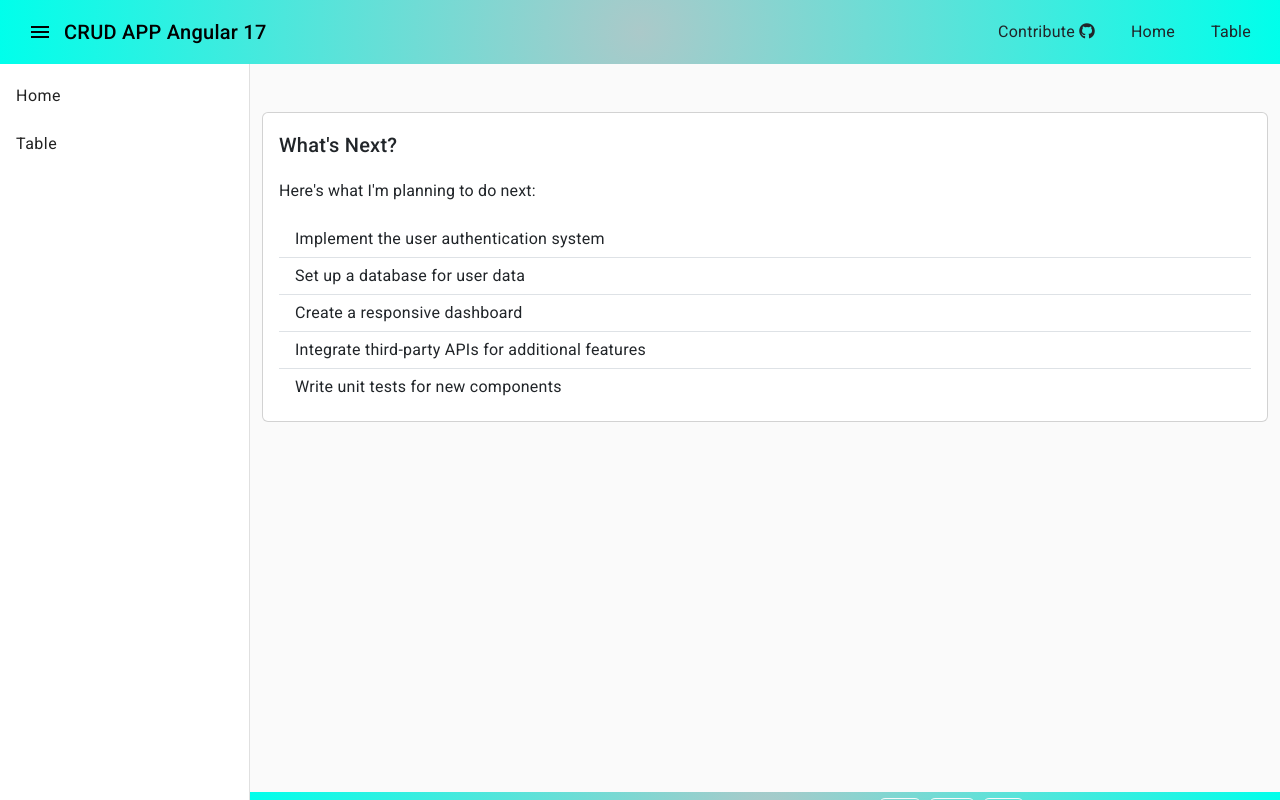
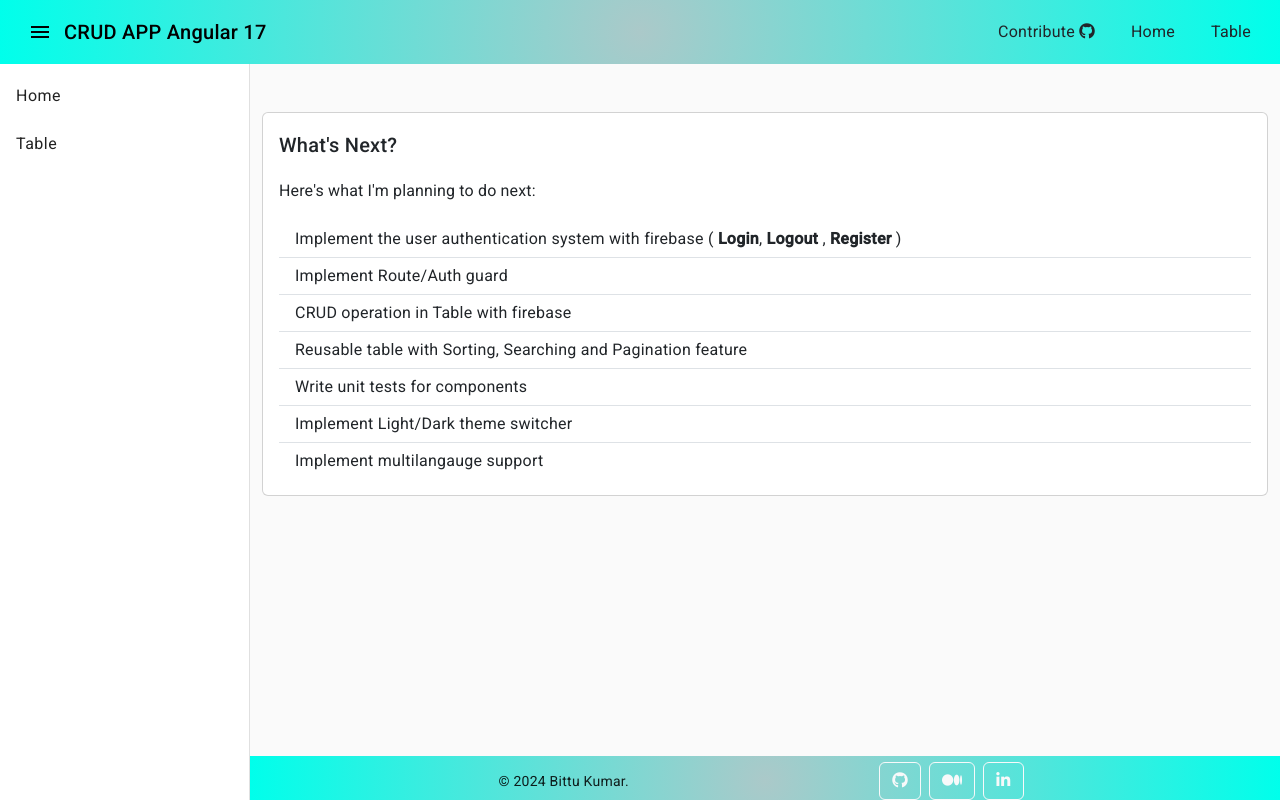
Before and after one commit to Chief16/Angular17-CRUD-APP, an Angular app: page / in a window 1280 px wide. Built offline with nearby package versions, Linux system fonts and the light colour scheme.

Commit message:
Added topics

```diff
--- a/src/app/components/home/home.component.html
+++ b/src/app/components/home/home.component.html
@@ -4,14 +4,16 @@
             <h2 class="card-title">What's Next?</h2>
             <h3 class="card-text">Here's what I'm planning to do next:</h3>
             <ul class="list-group list-group-flush">
-                <li class="list-group-item">Implement the user authentication system</li>
-                <li class="list-group-item">Set up a database for user data</li>
-                <li class="list-group-item">Create a responsive dashboard</li>
-                <li class="list-group-item">Integrate third-party APIs for additional features</li>
-                <li class="list-group-item">Write unit tests for new components</li>
+                <li class="list-group-item">Implement the user authentication system with firebase ( <b>Login</b>, <b>Logout </b>, <b>Register </b>) </li>
+                <li class="list-group-item">Implement Route/Auth guard</li>
+                <li class="list-group-item">CRUD operation in Table with firebase</li>
+                <li class="list-group-item">Reusable table with Sorting, Searching and Pagination feature</li>
+                <li class="list-group-item">Write unit tests for components</li>
+                <li class="list-group-item">Implement Light/Dark theme switcher</li>
+                <li class="list-group-item">Implement multilangauge support</li>
             </ul>
         </div>
     </div>
 </div>
 
-<div style="height: 360px;"></div>
+<div style="height: 250px;"></div>
```
